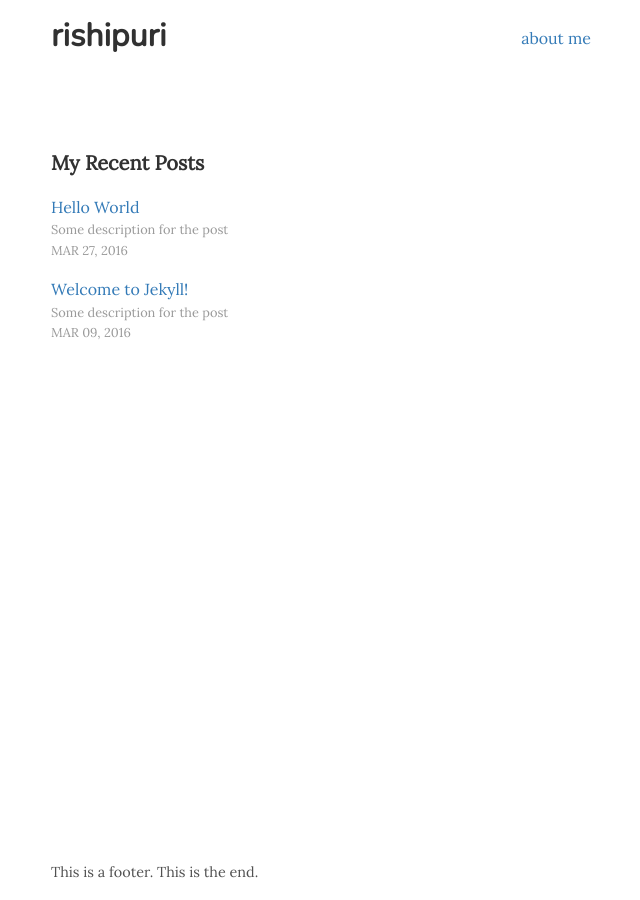
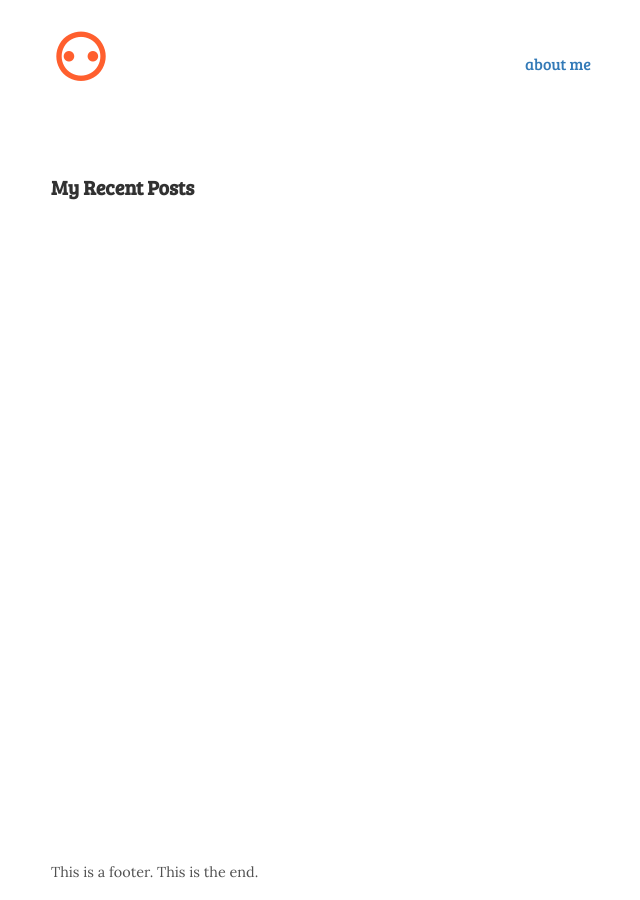
Before and after one commit to rishipuri/rishipuri.github.io, a Jekyll site: the page built from blog.html, in a window 1280 px wide. Shown: the whole page, without its empty margins (309-949 px from the left). Built offline with Jekyll 4.4.1, drawn with Linux system fonts in a browser that asks for light colours.

Commit message:
minor changes here and there

```diff
--- a/_layouts/post.html
+++ b/_layouts/post.html
@@ -6,7 +6,7 @@
   <body>
     <div class="wrap">
       <div class="header">
-        <h1><a href="/">rishipuri</a></h1>
+        <h1><a href="/">️⚇</a></h1>
         <ul class="nav">
           <li>
             {% if page.title == 'blog' %}
@@ -23,8 +23,9 @@
       {% if page.date %}
         <div class="post">
           <div class="title">
-            <h2>{{ page.title }}</h2>
-            <p class="date">{{ page.date | date_to_string }}</p>
+            <h1>{{ page.title }}</h1>
+            <p>{{ page.description }}</p>
+            <p class="date">{{ page.date | date: "%B %d, %Y" }}</p>
           </div>
           <div class="body">
             {{ content }}
--- a/_posts/2016-03-09-welcome-to-jekyll.markdown
+++ /dev/null
@@ -1,25 +0,0 @@
----
-layout:       post
-title:        "Welcome to Jekyll!"
-description:  "Some description for the post"
-date:         2016-03-09 22:49:08 +0000
----
-You’ll find this post in your `_posts` directory. Go ahead and edit it and re-build the site to see your changes. You can rebuild the site in many different ways, but the most common way is to run `jekyll serve`, which launches a web server and auto-regenerates your site when a file is updated.
-
-To add new posts, simply add a file in the `_posts` directory that follows the convention `YYYY-MM-DD-name-of-post.ext` and includes the necessary front matter. Take a look at the source for this post to get an idea about how it works.
-
-Jekyll also offers powerful support for code snippets:
-
-{% highlight ruby %}
-def print_hi(name)
-  puts "Hi, #{name}"
-end
-print_hi('Tom')
-#=> prints 'Hi, Tom' to STDOUT.
-{% endhighlight %}
-
-Check out the [Jekyll docs][jekyll-docs] for more info on how to get the most out of Jekyll. File all bugs/feature requests at [Jekyll’s GitHub repo][jekyll-gh]. If you have questions, you can ask them on [Jekyll Talk][jekyll-talk].
-
-[jekyll-docs]: http://jekyllrb.com/docs/home
-[jekyll-gh]:   https://github.com/jekyll/jekyll
-[jekyll-talk]: https://talk.jekyllrb.com/
--- a/_posts/2016-03-28-hello-world.md
+++ /dev/null
@@ -1,18 +0,0 @@
----
-layout:       post
-title:        "Hello World"
-description:  "Some description for the post"
-date:         2016-03-27 22:49:08 +0000
----
-
-### Hello World!
-{% highlight js %}
-  var a = 26;
-  console.log('Hello World');
-{% endhighlight %}
-
-You’ll find this post in your `_posts` directory. Go ahead and edit it and re-build the site to see your changes. You can rebuild the site in many different ways, but the most common way is to run `jekyll serve`, which launches a web server and auto-regenerates your site when a file is updated.
-
-* One
-* Two
-* Three
--- a/_sass/_base.scss
+++ b/_sass/_base.scss
@@ -5,7 +5,12 @@
 * {
   -webkit-box-sizing: border-box;
      -moz-box-sizing: border-box;
+       -o-transition: border-box;
           box-sizing: border-box;
+  -webkit-transition: all 0.1s ease-in;
+     -moz-transition: all 0.1s ease-in;
+       -o-transition: all 0.1s ease-in;
+          transition: all 0.1s ease-in;
 }
 
 html,
@@ -62,3 +67,14 @@ span.date {
   color: #bf616a;
   display: inline-block;
 }
+
+blockquote {
+  background: #f9f9f9;
+  border-left: 5px solid #ccc;
+  margin: 1rem 0rem;
+  padding: 1rem;
+
+  p {
+    display: inline;
+  }
+}
--- a/_sass/_header.scss
+++ b/_sass/_header.scss
@@ -5,8 +5,9 @@
 .header {
   padding-top:    1rem;
   padding-bottom: 1rem;
-  margin-bottom: 1rem;
-  display: flex;
+  margin-bottom:  1rem;
+  display:        flex;
+  font-family:    $header-font-family;
 }
 
 .header > * {
@@ -16,15 +17,17 @@
 .header h1 {
   margin-top: 0;
   margin-bottom: 0;
-  font-family: 'Nunito', Lora, Helvetica Neue, Arial, sans-serif;
 
   a {
     color: inherit;
     padding: 0px;
+    font-size: 200%;
+    color: $orange;
+
 
     &:hover,
     &:focus {
-      color: $orange;
+      color: darken($orange, 10);
       background: none;
     }
   }
@@ -34,6 +37,9 @@
   padding: 10px;
   text-align: right;
 
+  li {
+    margin-top: 25px;
+  }
   a {
     padding: 5px 10px;
   }
--- a/_sass/_posts.scss
+++ b/_sass/_posts.scss
@@ -16,7 +16,9 @@
   }
 }
 .post .title {
-  color: #303030;
+  h1 {
+    margin-bottom: 0rem;
+  }
 }
 
 .post .date {
@@ -24,4 +26,13 @@
   margin-top: -.5rem;
   margin-bottom: 1rem;
   color: #9a9a9a;
+  font-size: 85%;
 }
+
+
+.post img {
+  display: block;
+  max-width: 100%;
+  margin: 0 0 1rem;
+  border-radius: 5px;
+}
--- a/_sass/_type.scss
+++ b/_sass/_type.scss
@@ -7,6 +7,7 @@ h1, h2, h3, h4, h5, h6 {
   font-weight: 600;
   line-height: 1.25;
   color: #313131;
+  font-family: $header-font-family;
 }
 
 h1 {
@@ -28,6 +29,16 @@ h4, h5, h6 {
   font-size: 1rem;
 }
 
+h5 {
+  font-size: 0.8rem;
+  text-transform: uppercase;
+}
+
+h6 {
+  font-size: 0.8rem;
+  text-transform: lowercase;
+}
+
 p {
   margin-top: 0;
   margin-bottom: 1rem;
--- a/index.html
+++ b/index.html
@@ -19,12 +19,16 @@ layout: post
   <h3>Latest Blog Post</h3>
   <p>
     {% for post in site.posts limit:1 %}
+      {% if post.date == "" %}
+        Rishi is busy writing his first post.
+      {% endif %}
       <a href="{{ post.url }}">
         {{ post.title }}
       </a>
       <span class="description">{{ post.description }}</span>
-      <span class="date">{{ post.date | date: "%b %d, %Y"}}</span>
+      <span class="date">{{ post.date | date: "%b %d, %Y" }}</span>
     {% endfor %}
+
   </p>
 </div>
 
```
Also changed, not shown: 1 other file.
